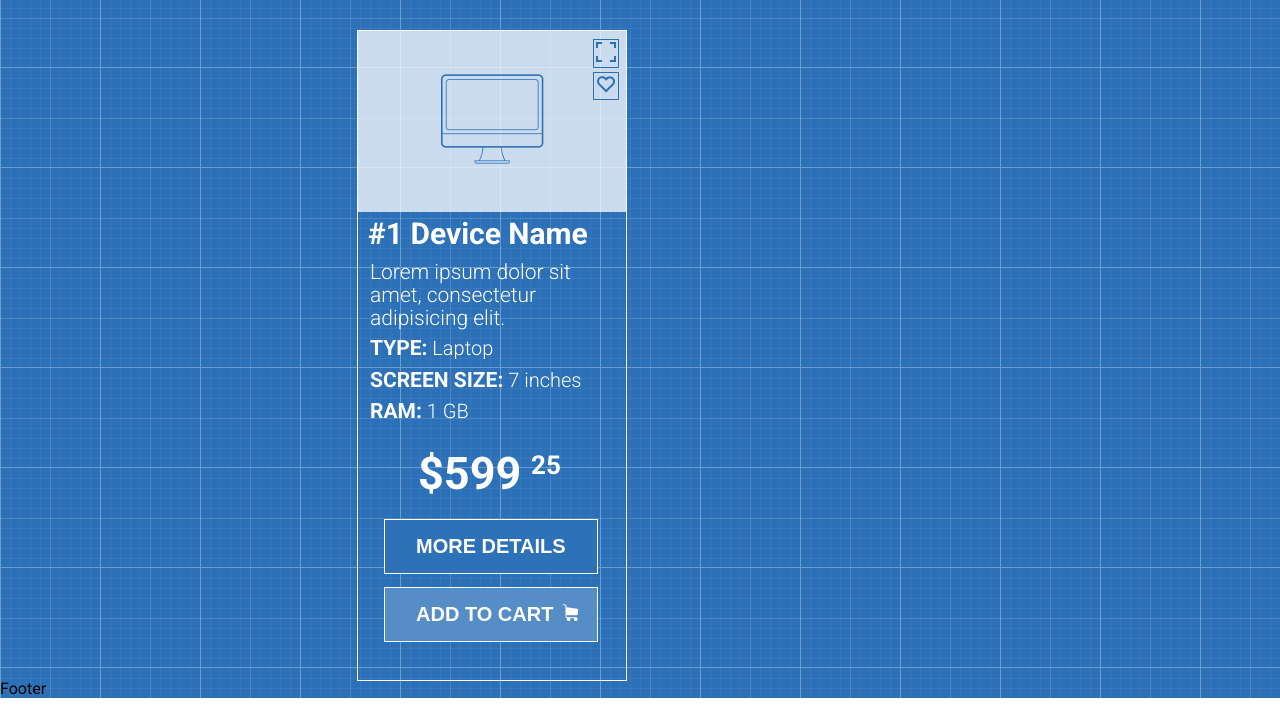
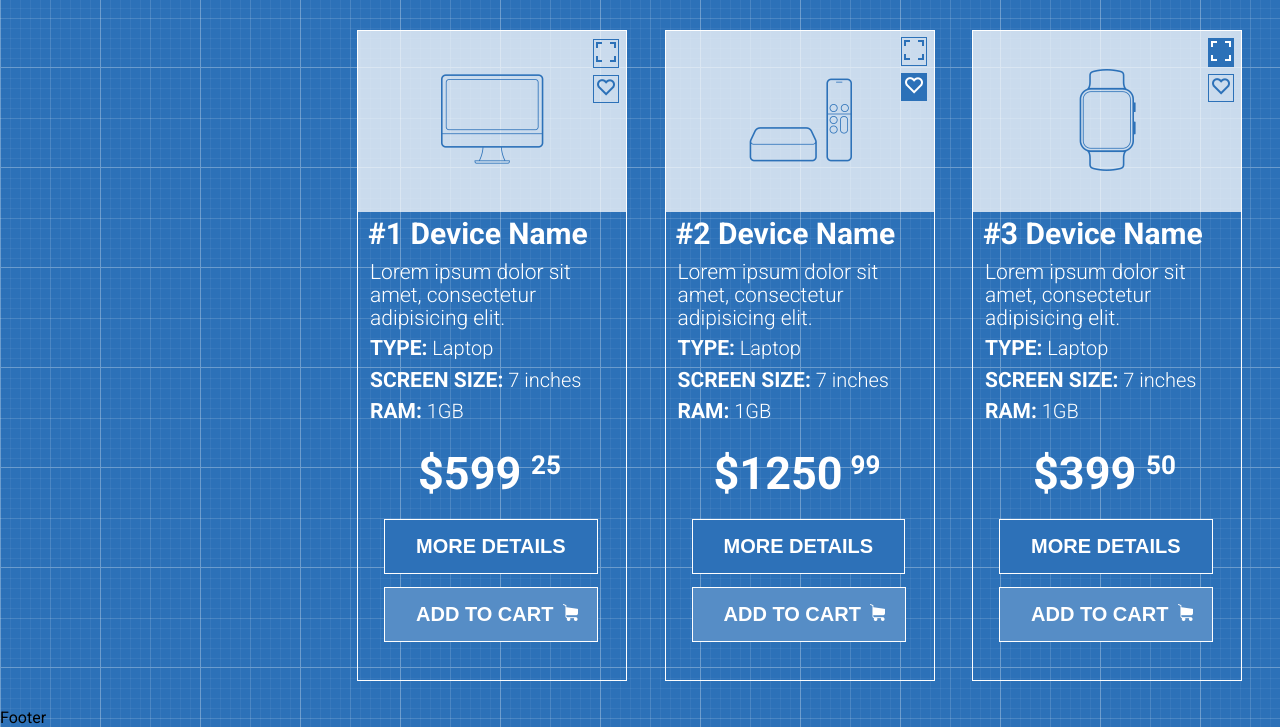
Before and after one commit to mariana123567/shop-project, a plain HTML site: page index.html in a window 1280 px wide. Shown: the part 633-1360 px from the top of the page. Before the commit the page ends 1331 px from the top, so only its background shows below. Drawn offline with Linux system fonts and the light colour scheme.

Commit message:
add new images, new products in style.css and in index.html

```diff
--- a/index.html
+++ b/index.html
@@ -99,17 +99,71 @@
                                 <div class="product-features">
                                     <div> <span class="first-word">TYPE:</span> Laptop </div>
                                     <div><span class="first-word">SCREEN SIZE:</span> 7 inches</div>
-                                    <div><span class="first-word">RAM:</span> 1 GB </div>
+                                    <div><span class="first-word">RAM:</span> 1GB </div>
                                 </div>
                                 <div class="product-price"> $599</div>
-                                <sup>25</sup>
+                                <sup class="coints">25</sup>
                                 <button class="details">MORE DETAILS</button>
                                 <button class="add-to-cart">ADD TO CART</button>
                             </div>
                         </div>
                     </div>
-                    <div class="col-md-4"></div>
-                    <div class="col-md-4"></div>
+                    <div class="col-md-4">
+                        <div class="product">
+                            <div class="product-image1">
+                                <img src="images/remote-control.png" alt="">
+                                <div class="zoom1">
+                                    <img src="images/zoom.png" alt="">
+                                </div>
+                                <div class="like1">
+                                    <img src="images/like1.png" alt="">
+                                </div>
+                            </div>
+                            <div class="product-body">
+                                <div class="product-title">#2 Device Name</div>
+                                <div class="product-description"> Lorem ipsum dolor sit
+                                    amet, consectetur
+                                     adipisicing elit. </div>
+                                <div class="product-features">
+                                    <div> <span class="first-word">TYPE:</span> Laptop </div>
+                                    <div><span class="first-word">SCREEN SIZE:</span> 7 inches</div>
+                                    <div><span class="first-word">RAM:</span> 1GB </div>
+                                </div>
+                                <div class="product-price1"> $1250</div>
+                                <sup class="coints-1">99</sup>
+                                <button class="details">MORE DETAILS</button>
+                                <button class="add-to-cart">ADD TO CART</button>
+                            </div>
+                        </div>
+                    </div>
+                    <div class="col-md-4">
+                        <div class="product">
+                            <div class="product-image2">
+                                    <img src="images/watch.png" alt="">
+                                <div class="zoom2">
+                                    <img src="images/zoom1.png" alt="">
+                                </div>
+                                <div class="like2">
+                                    <img src="images/like.png" alt="">
+                                </div>
+                            </div>
+                        <div class="product-body">
+                            <div class="product-title">#3 Device Name</div>
+                            <div class="product-description"> Lorem ipsum dolor sit
+                                amet, consectetur
+                                 adipisicing elit. </div>
+                            <div class="product-features">
+                                <div> <span class="first-word">TYPE:</span> Laptop </div>
+                                <div><span class="first-word">SCREEN SIZE:</span> 7 inches</div>
+                                <div><span class="first-word">RAM:</span> 1GB </div>
+                            </div>
+                            <div class="product-price"> $399</div>
+                            <sup class="coints">50</sup>
+                            <button class="details">MORE DETAILS</button>
+                            <button class="add-to-cart">ADD TO CART</button>
+                        </div>
+                    </div>
+                </div>
                     <div class="col-md-4"></div>
                     <div class="col-md-4"></div>
                     <div class="col-md-4"></div>
--- a/style.css
+++ b/style.css
@@ -167,7 +167,7 @@ body {
     width: 66.6%;
 }
 .col-md-4 {
-    width: 33.3%;
+    width: 25%;
 }
 .title {
     color: white;
@@ -181,6 +181,8 @@ body {
     position: relative;
     margin-left: 317px;
     margin-top: 33px;
+    margin-right: -50px;
+    margin-bottom: 29px;
     border: 1px solid white;
 
 }
@@ -199,7 +201,7 @@ body {
 .like {
     position: absolute;
     margin-left: 152px;
-    margin-top: -95px;
+    margin-top: -92px;
     border: 1px solid #2c71b8;
     padding: 3px;
 }
@@ -239,7 +241,7 @@ body {
     margin-top: 420px;
     margin-left: 60px;
 }
-sup {
+.coints {
     position: absolute;
     font-size: 26px;
     font-weight: 600;
@@ -271,3 +273,57 @@ sup {
     background-repeat: no-repeat;
     background-position: 90% 45%;
 }
+.like1 {
+    background-color: #2c71b8;
+    position: absolute;
+    margin-left: 152px;
+    margin-top: -92px;
+    border: 1px solid #2c71b8;
+    padding: 3px;
+}
+.zoom1 {
+    position: absolute;
+    margin-left: 152px;
+    margin-top: -128px;
+    border: 1px solid #2c71b8;
+    padding: 2px;
+}
+.product-image1 {
+    background-color: rgba(255, 255, 255, 0.75);
+    position: absolute;
+    padding: 47px 83px;
+}
+.product-price1 {
+    position: absolute;
+    font-size: 45px;
+    font-weight: 600;
+    margin-top: 420px;
+    margin-left: 48px;
+}
+.coints-1 {
+    position: absolute;
+    font-size: 26px;
+    font-weight: 600;
+    margin-top: 421px;
+    margin-left: 185px;
+}
+.product-image2 {
+    background-color: rgba(255, 255, 255, 0.75);
+    position: absolute;
+    padding: 38px 106px;
+}
+.zoom2 {
+    position: absolute;
+    margin-left: 129px;
+    margin-top: -136px;
+    border: 1px solid #2c71b8;
+    padding: 2px;
+    background-color:#2c71b8;
+}
+.like2 {
+    position: absolute;
+    margin-left: 129px;
+    margin-top: -100px;
+    border: 1px solid #2c71b8;
+    padding: 3px;
+}
```
Also changed, not shown: images/like1.png (added), images/remote-control.png (added), images/watch.png (added), images/zoom1.png (added).
